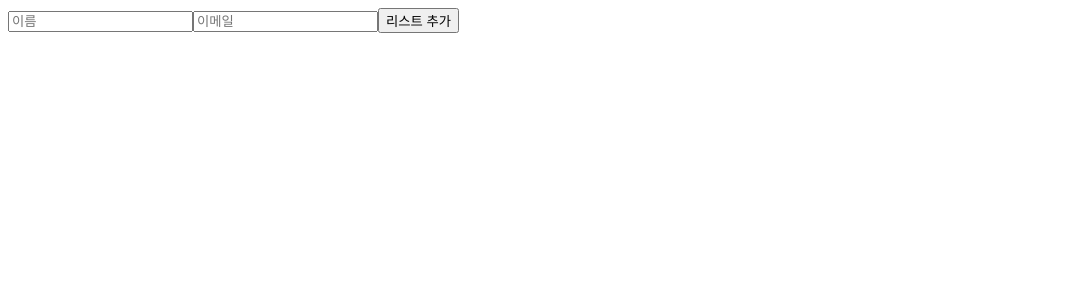
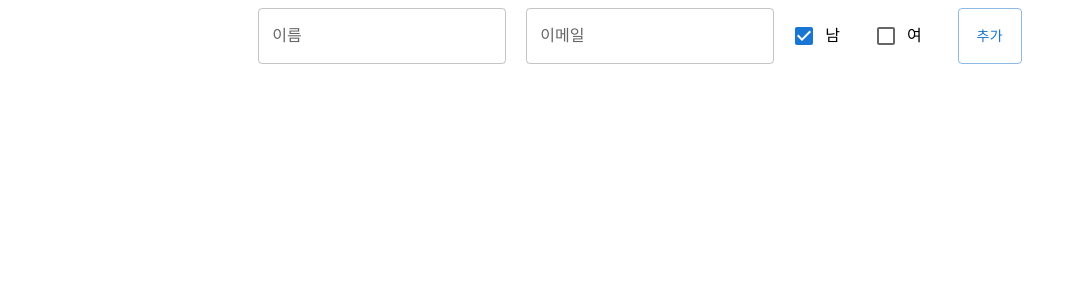
Before and after one commit to FiveBirdSilver/withoutCRA, a React app: page / in a window 1280 px wide. Shown: the top 300 px of the page, without its empty margins (0-1077 px from the left). Built offline with nearby package versions, Linux system fonts and the light colour scheme; data requests are answered from the project's data file.

Commit message:
MUI 라이브러리 적용

```diff
--- a/package.json
+++ b/package.json
@@ -22,6 +22,11 @@
   },
   "homepage": "https://github.com/FiveBirdSilver/withoutCRA#readme",
   "dependencies": {
+    "@emotion/react": "^11.11.1",
+    "@emotion/styled": "^11.11.0",
+    "@material-ui/core": "^4.12.4",
+    "@mui/icons-material": "^5.14.1",
+    "@mui/material": "^5.14.1",
     "axios": "^1.4.0",
     "react": "^18.2.0",
     "react-dom": "^18.2.0",
--- a/src/app.tsx
+++ b/src/app.tsx
@@ -1,26 +1,38 @@
 import React, { useEffect, useState } from "react";
+import FormControlLabel from "@mui/material/FormControlLabel";
+import Checkbox from "@mui/material/Checkbox";
+import TextField from "@mui/material/TextField";
+import Button from "@mui/material/Button";
+
 import { getData, setData } from "./apis";
 
 function App() {
   const [title, setTitle] = useState("");
   const [email, setEmail] = useState("");
-  const [gender, setGender] = useState("");
+  const [gender, setGender] = useState("Male");
 
   const getPosts = async () => {
-    await getData();
+    await getData().then((res) => console.log(res));
   };
 
   const handleOnChange = (event: React.ChangeEvent<HTMLInputElement>) => {
-    const { id, value } = event.target;
-    if (id === "title") setTitle(value);
+    const { name, value } = event.target;
+    if (name === "title") setTitle(value);
     else setEmail(value);
+  };
+
+  const handleOnCheck = (event: React.ChangeEvent<HTMLInputElement>) => {
+    const { value, checked } = event.target;
+    if (value === "Male" && checked) setGender("Male");
+    else if (value === "Female" && checked) setGender("Female");
+    else return;
   };
 
   const handleOnCreate = async () => {
     const sendData = {
       title: title,
       email: email,
-      gender: "male",
+      gender: gender,
     };
     await setData(sendData);
   };
@@ -31,9 +43,36 @@ function App() {
 
   return (
     <div>
-      <input id="title" value={title} onChange={handleOnChange} placeholder="이름" />
-      <input id="email" value={email} onChange={handleOnChange} placeholder="이메일" />
-      <button onClick={handleOnCreate}>리스트 추가</button>
+      <div style={{ display: "flex", alignContent: "center", justifyContent: "center", gap: "20px" }}>
+        <TextField
+          id="outlined-basic"
+          label="이름"
+          name="title"
+          variant="outlined"
+          value={title}
+          onChange={handleOnChange}
+        />
+        <TextField
+          id="outlined-basic"
+          label="이메일"
+          name="email"
+          variant="outlined"
+          value={email}
+          onChange={handleOnChange}
+        />
+        <FormControlLabel
+          control={<Checkbox onChange={handleOnCheck} value="Male" checked={gender === "Male"} />}
+          label="남"
+        />
+        <FormControlLabel
+          control={<Checkbox onChange={handleOnCheck} value="Female" checked={gender === "Female"} />}
+          label="여"
+        />
+        <Button variant="outlined" onClick={handleOnCreate}>
+          추가
+        </Button>
+      </div>
+      <div></div>
     </div>
   );
 }
--- a/tsconfig.json
+++ b/tsconfig.json
@@ -1,5 +1,6 @@
 {
   "compilerOptions": {
+    "lib": ["es6", "dom"],
     "target": "esnext",
     "module": "esnext",
     "allowJs": true,
@@ -12,7 +13,10 @@
     "moduleResolution": "node",
     "allowSyntheticDefaultImports": true,
     "esModuleInterop": true,
-    "forceConsistentCasingInFileNames": true
+    "forceConsistentCasingInFileNames": true,
+    "noImplicitAny": true,
+    "noImplicitThis": true,
+    "strictNullChecks": true
   },
   "include": ["src"],
   "exclude": ["node_modules"]
```
Also changed, not shown: 1 other file (tests, documents, lock files or other folders).
